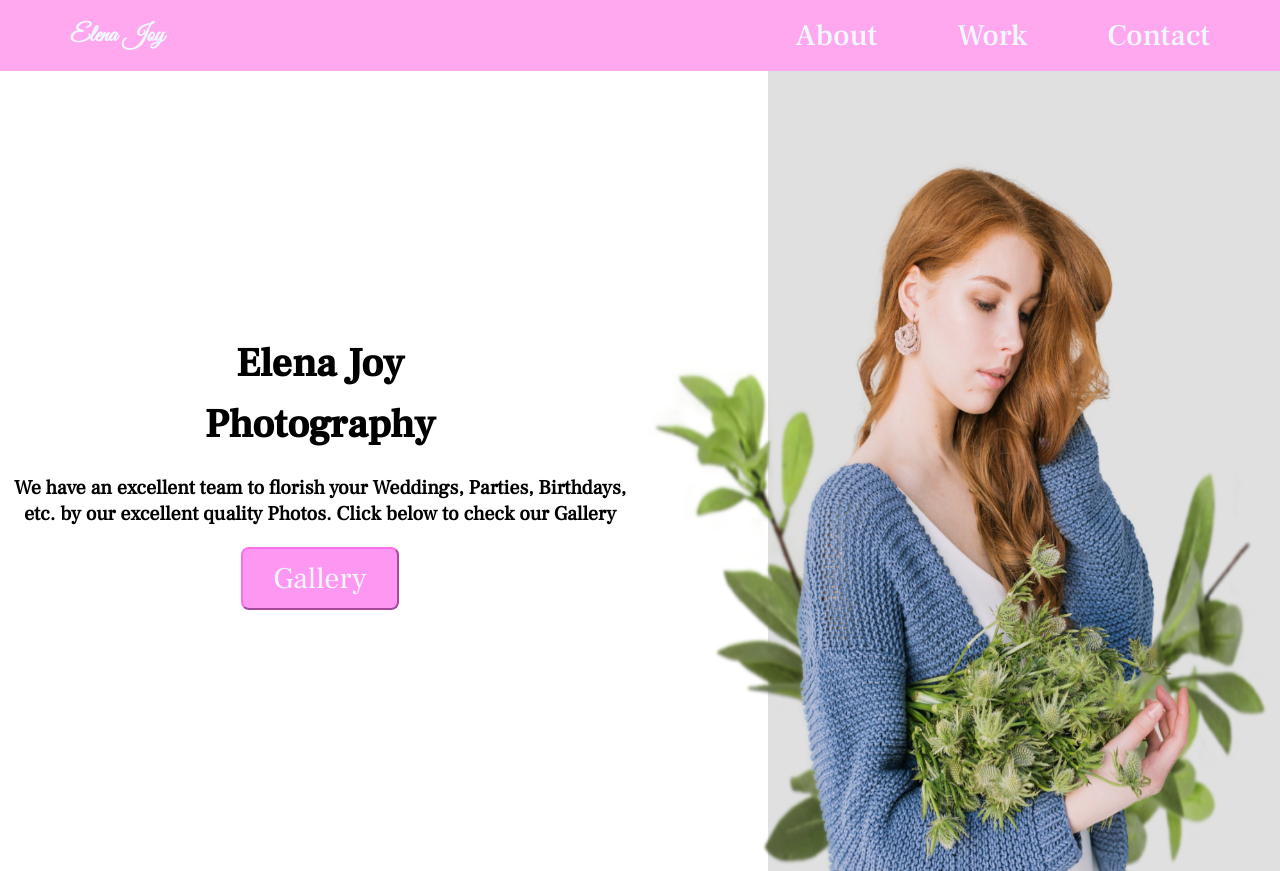
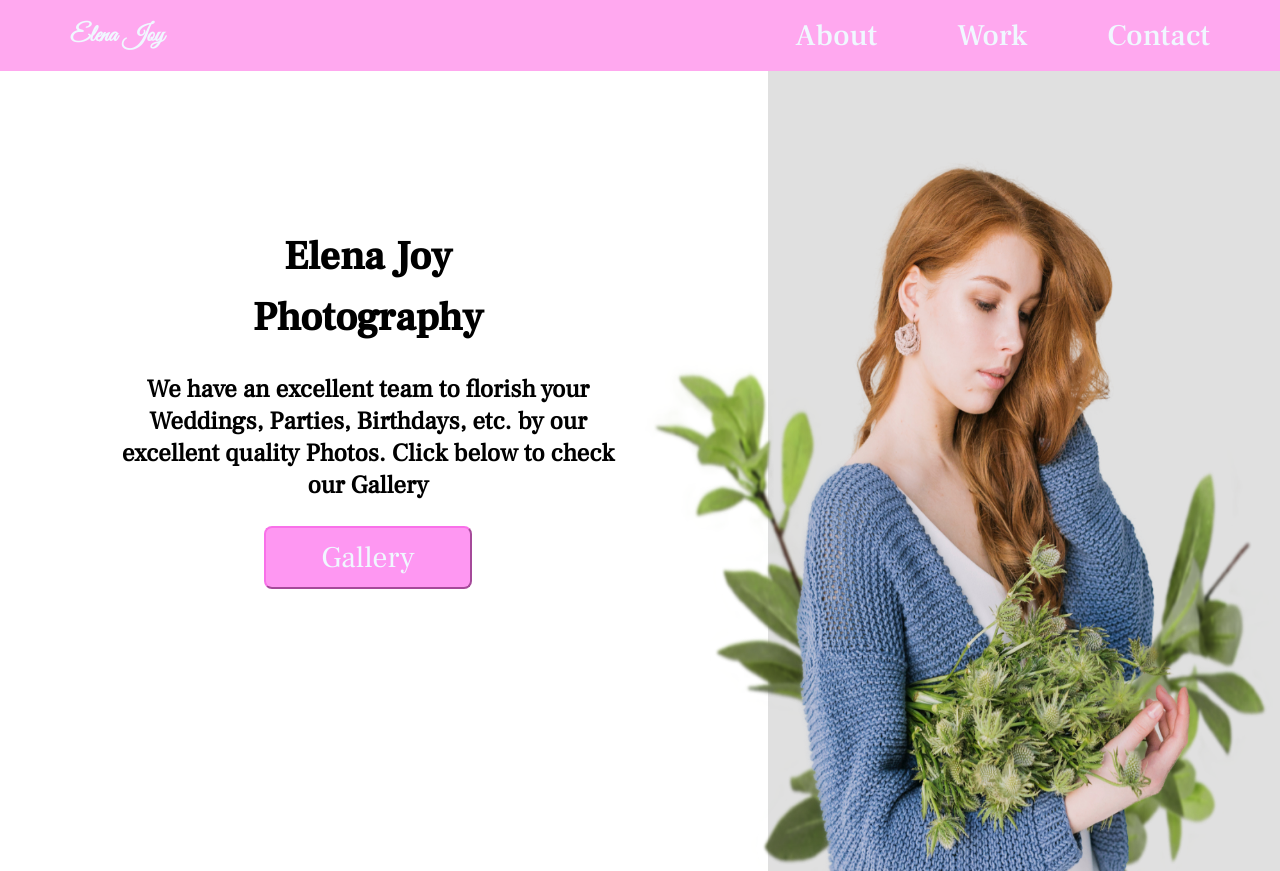
Before and after one commit to abhrajitray77/tech-adrista-web, a React (Vite) app: page / in a window 1280 px wide. Built offline with nearby package versions, Linux system fonts and the light colour scheme.

Commit message:
fixed some minor styling

```diff
--- a/src/styles/Home.css
+++ b/src/styles/Home.css
@@ -4,6 +4,9 @@
     flex-direction: column;
     align-items: center;
     place-self: center;
+    margin-top: -20%;
+    margin-left: 15%;
+
 }
 
 .about-head {
@@ -15,14 +18,14 @@
 
 .about-para {
     font-family:FrankRuhReg ;
-    font-size: 20px;
+    font-size: 25px;
     font-weight: 600;
     text-align: center ;
 }
 
 .gallery {
-    padding-left: 30px;
-    padding-right: 30px;
+    padding-left: 55px;
+    padding-right: 55px;
     padding-top: 10px;
     padding-bottom: 10px;
     background-color: #fe97f2;
@@ -31,6 +34,7 @@
     color: aliceblue;
     font-family: FrankRuhReg;
     font-size: 30px;
+
 }
 
 .girl {
```
